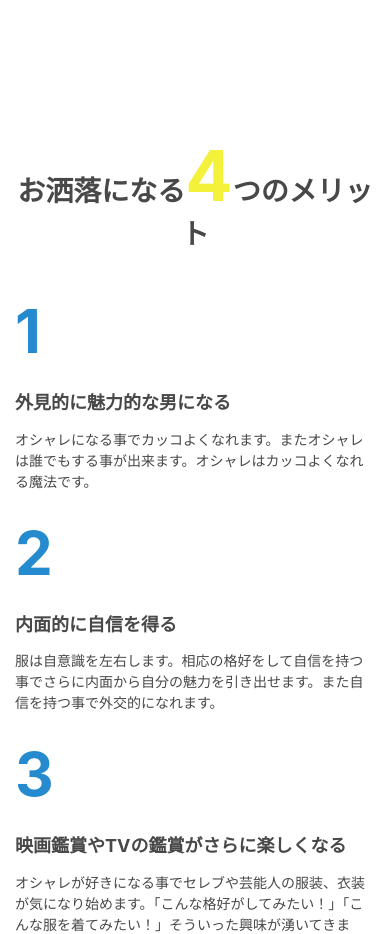
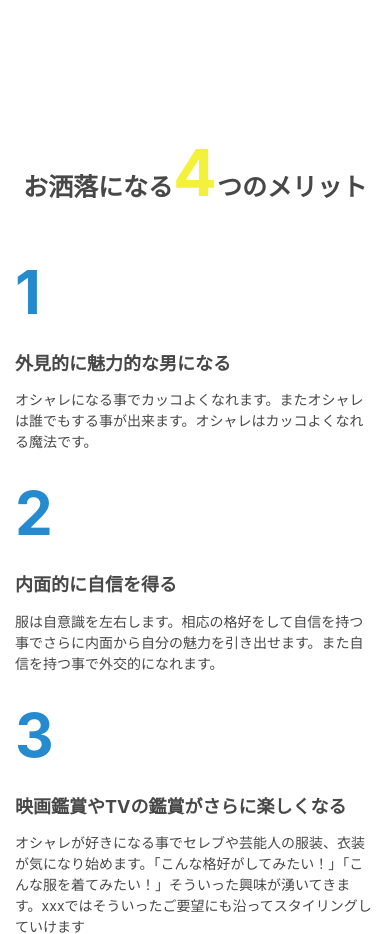
Before and after one commit to hiroyablog/styleclach., a plain HTML site: page index.html in a window 390 px wide. Shown: the part 1840-2774 px from the top of the page. Drawn offline with nearby package versions, Linux system fonts and the light colour scheme; a script that the page names is missing.

Commit message:
Update responsive.css

```diff
--- a/responsive.css
+++ b/responsive.css
@@ -258,11 +258,11 @@
     }
 
     .four-merit h2 {
-        font-size: 28px;
+        font-size: 25px;
     }
 
     .four-merit span {
-        font-size: 70px;
+        font-size: 65px;
     }
 
     .merit-icon p {
```
